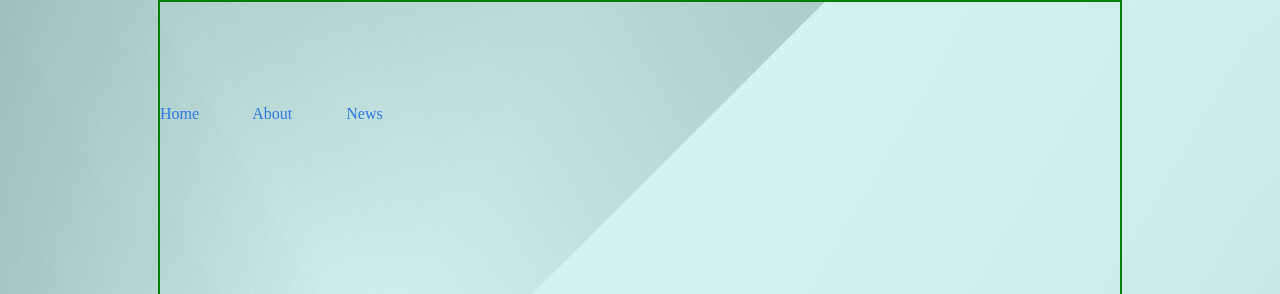
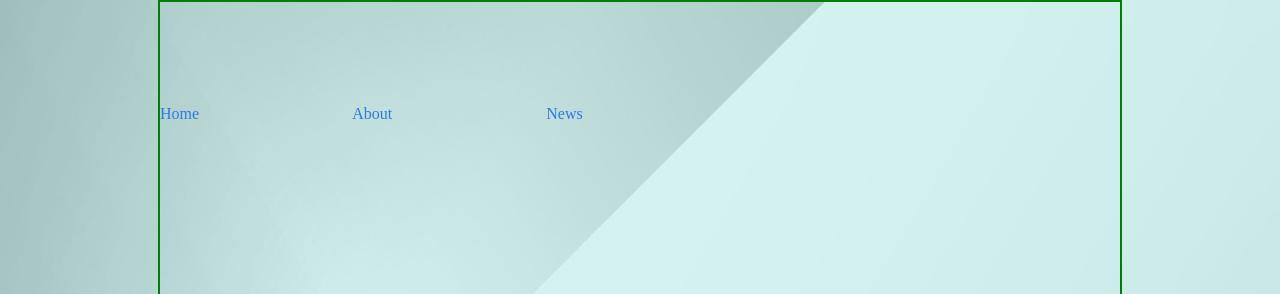
Before and after one commit to artificialdream/artificialdream.github.io, a Jekyll site: the page built from index.html, in a window 1280 px wide. Shown: the top 294 px of the page. Built offline with Jekyll 4.4.1, drawn with Linux system fonts in a browser that asks for light colours.

Commit message:
link home

```diff
--- a/_sass/_layout.scss
+++ b/_sass/_layout.scss
@@ -28,9 +28,9 @@
 
     /*    float: right; */
         position: absolute;
-        margin: 0 auto;
+    /*    margin: 0 auto; */
         top: 100px;
-        word-spacing: 50px;
+        word-spacing: 150px;
 
 
     }
```
